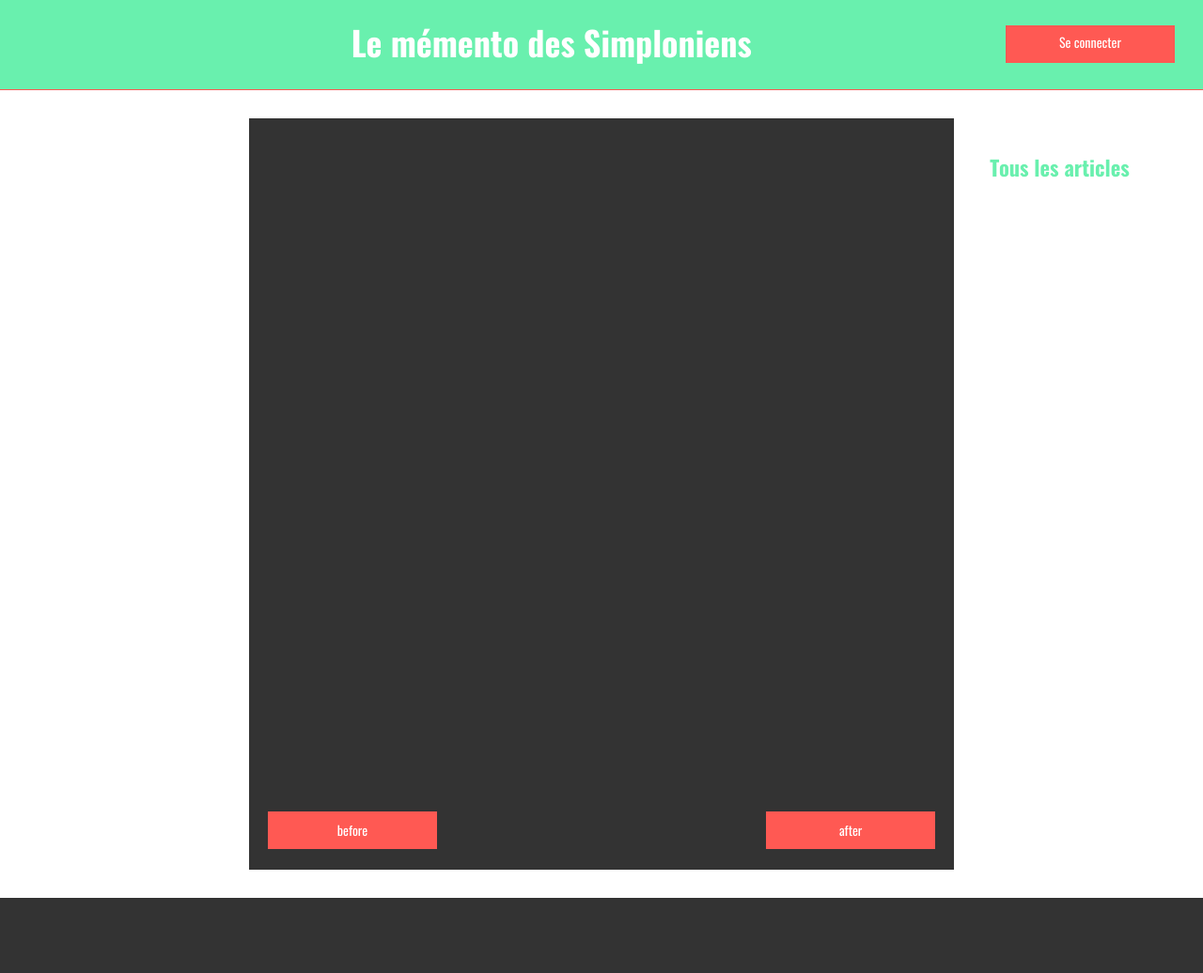
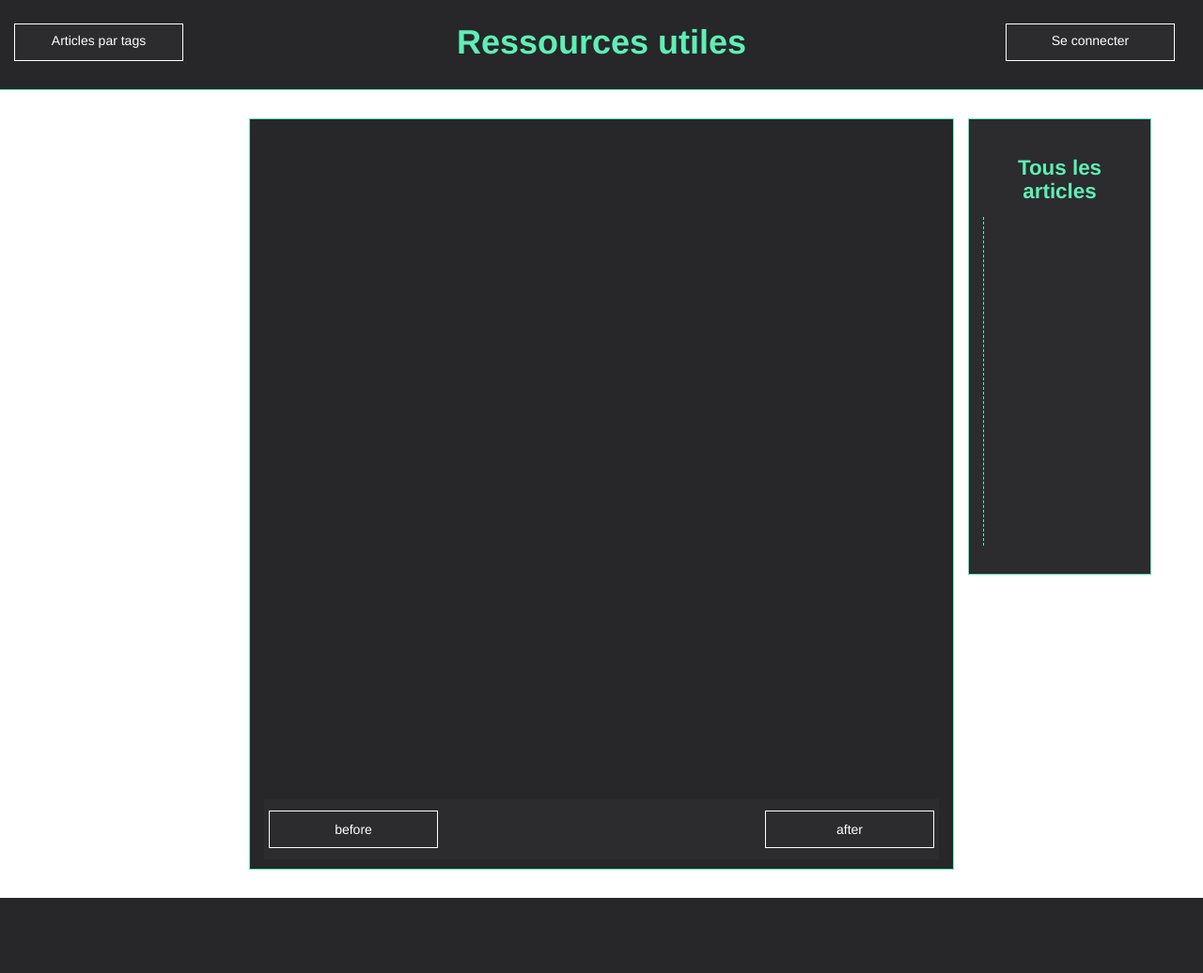
Before and after one commit to charles4nier/le_memento_des_simploniens, a PHP site: page /portfolio_angularJs/ in a window 1280 px wide. Shown: the whole page at 94% size. Run offline with PHP 8.4, Linux system fonts and the light colour scheme; style sheets or scripts are compiled from the project's sources; some libraries are stand-ins or nearby versions.

Commit message:
changement dus tyle

```diff
--- a/view/header.php
+++ b/view/header.php
@@ -3,7 +3,6 @@
   <head>
     <meta charset="utf-8">
     <title>Le mémento des Simploniens</title>
-    <link rel="stylesheet" href="https://maxcdn.bootstrapcdn.com/bootstrap/3.3.1/css/bootstrap.min.css">
     <link rel="stylesheet" href="css/blog.css">
     <link rel="stylesheet" href="css/filter.css">
     <link rel="stylesheet" href="css/animate.css">
@@ -23,8 +22,9 @@
     </div>
     <header class="container-fluid">
       <div class="row blackHeader">
-        <h1 class="col-md-offset-3 col-md-5 col-sm-12">Le mémento des Simploniens</h1>
-        <div class=" col-md-4 col-sm-12 flexColumn justifyCenter text-right">
+        <div class="col-md-3 col-sm-12 flexColumn justifyCenter"><a href="../public/session/unset.php"><button type="button" name="button" class="btn btn-primary">Articles par tags</button></a></div>
+        <h1 class="col-md-6 col-sm-12">Ressources utiles</h1>
+        <div class="col-md-3 col-sm-12 flexColumn justifyCenter text-right">
           <?php
             if($adminConnected) {
           ?>
--- a/view/scss/blog.scss
+++ b/view/scss/blog.scss
@@ -1,27 +1,9 @@
-@font-face {
-  src: url("../fonts/Oswald-Regular.ttf");
-  font-family: "Oswald";
-  font-weight: normal;
-}
-
-@font-face {
-  src: url("../fonts/Oswald-Bold.ttf");
-  font-family: "Oswald";
-  font-weight: bold;
-}
-
-@font-face {
-  src: url("../fonts/Oswald-Light.ttf");
-  font-family: "Oswald";
-  font-weight: 200;
-}
-
 $lightgrey: #eeeeee;
 $pink: #ff5953;
-$lagoon: #69f0ae;
+$lagoon: #5eefb6;
 $white: white;
 $black: #2d2d2a;
-$darkgrey: #333333;
+$darkgrey: #272629;
 $orange : $lagoon;
 
 // @mixin rounded-corners {
@@ -96,7 +78,6 @@
 
 body {
   background-color: $white;
-  font-family: "Oswald" !important;
   font-size: 18px;
   width: 100%;
   height: auto;
@@ -106,32 +87,31 @@
   width: 180px;
   height: 40px;
   margin: 7px 0 !important;
-  background-color: $pink !important;
-  border: 1px solid $pink !important;
+  background-color: #2c2b2e !important;
+  border: 1px solid $white !important;
   color: $white !important;
 }
 
 header {
-  background-color: $lagoon;
-  color: $darkgrey;
-  border-bottom: 1px solid $pink;
+  background-color: $darkgrey;
+  color: $lagoon;
+  border-bottom: 1px solid $lagoon;
 
   .blackHeader {
+    display: flex;
+    align-items: center;
     padding: 5px 0 10px 0;
+
   }
 
   h1 {
     text-align: center;
-    color: $white;
     font-weight: bold;
     height: 50px;
+    width: auto;
     span {
       color: $pink;
     }
-  }
-
-  .connexion {
-    margin-top: 15px;
   }
 
   button {
@@ -177,7 +157,7 @@
     background-color: $darkgrey;
     transition: all 0.2s ease-in-out;
     &:hover {
-      background-color: $pink;
+      background-color: $lagoon;
       color: $white;
     }
   }
@@ -211,9 +191,11 @@
   }
 
   nav {
+    background-color: #2c2b2e;
     padding: 20px;
     margin-top: 30px;
     color: $darkgrey;
+    border: 1px solid $lagoon;
 
     h2 {
       color: $lagoon;
@@ -223,7 +205,11 @@
     }
 
     ul {
-      padding: 0;
+      color: $white;
+      height: 350px;
+      padding: 0 15px;
+      overflow: auto;
+      border-left: 1px dashed $lagoon;
     }
 
     li {
@@ -234,8 +220,8 @@
       transition: all 0.1s ease-in-out;
       list-style: none;
       &:hover {
-        color: $white;
-        background-color: $pink;
+        color: $black;
+        background-color: $white;
       }
     }
   }
@@ -248,14 +234,26 @@
     align-items: center;
     width: 100% !important;
     min-height: 100vh;
+    border: 1px solid $lagoon;
     h2 {
       margin-bottom: 30px;
-      color: $white;
+      color: $lagoon;
+      width: 100%;
+      text-align: center;
+      padding: 20px;
     }
     p, pre {
       margin-bottom: 25px;
       font-size: 1.2em;
       width: 80%;
+    }
+
+    a {
+      width: 80%;
+      color: $lagoon;
+    }
+    nav {
+      border: none;
     }
   }
 }
```
Also changed, not shown: public/css/blog.css (+40 -43 lines), 1 other file.
